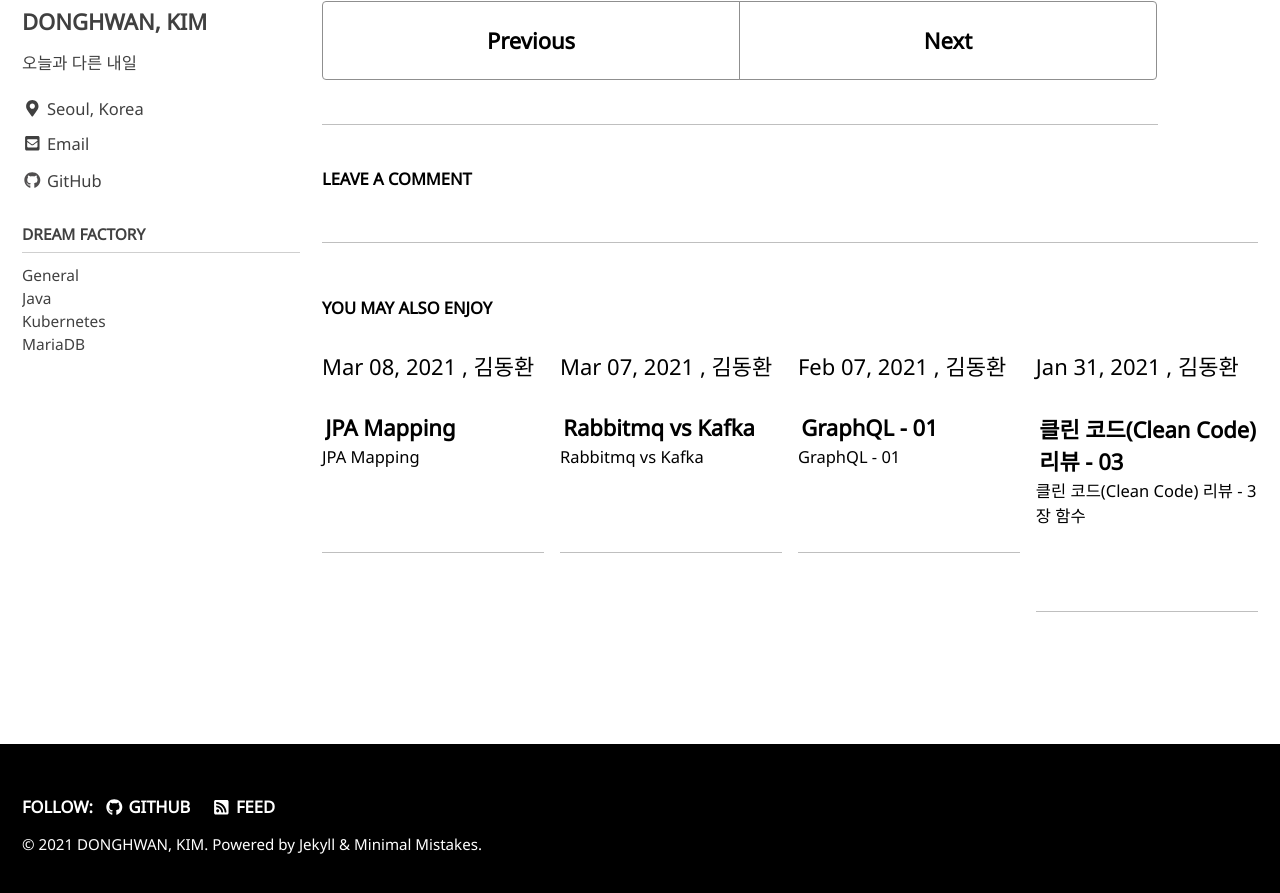
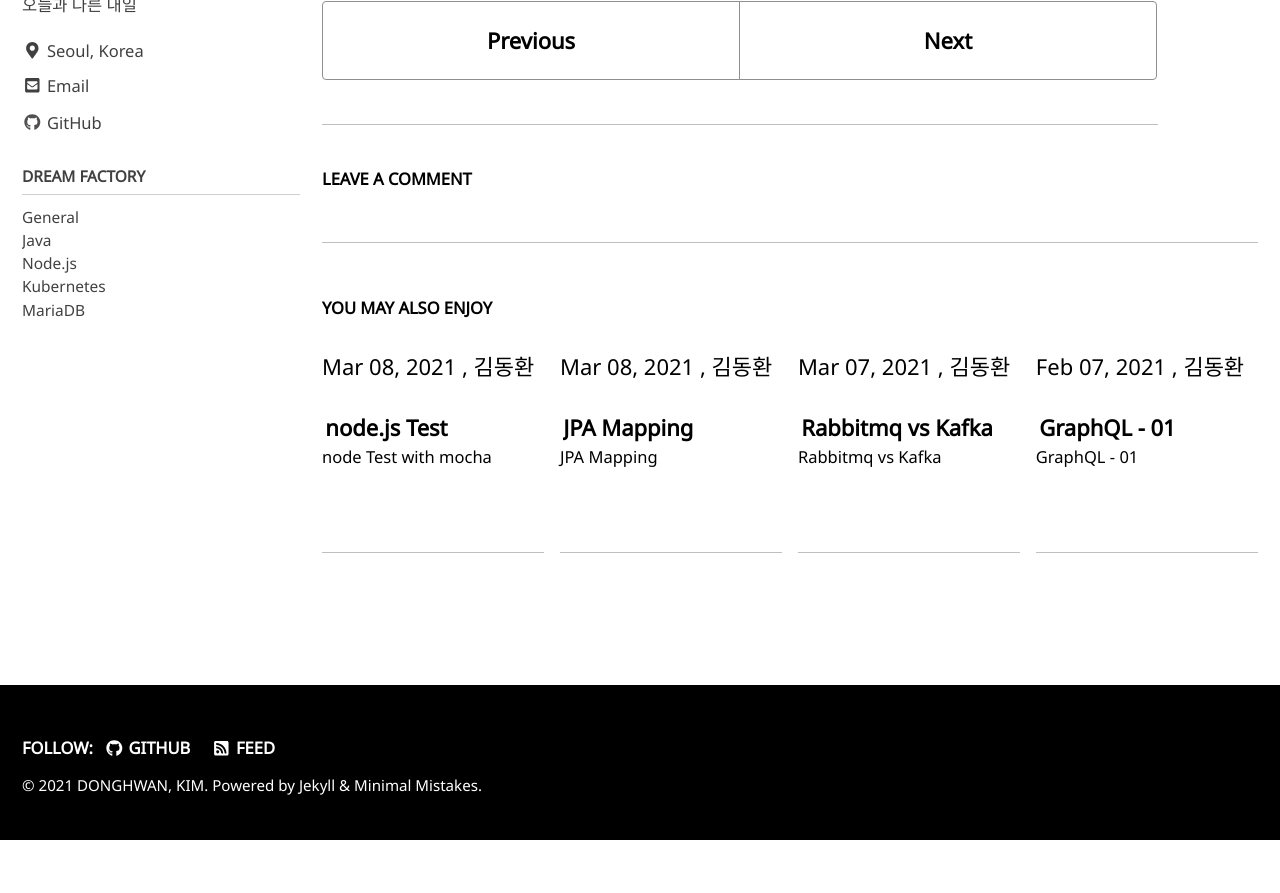
Before and after one commit to yearnlune/yearnlune.github.io, a Jekyll site: the page built from _posts/2021-01-10-android-01.md, in a window 1280 px wide and 900 px high, scrolled down 1277 px. Shown: the top 893 px of the window. Built offline with Jekyll 4.4.1, drawn with Linux system fonts in a browser that asks for light colours; cached includes are drawn as plain includes; comment, search, counter and statistics services are not loaded; after the commit the page ends 2118 px from its top, so only the background shows below that; part of the change alters nothing that is shown.

Commit message:
feat: Posted node.js test

````diff
--- a/_data/navigation.yml
+++ b/_data/navigation.yml
@@ -14,6 +14,8 @@ docs:
         url: /categories/#general
       - title: "Java"
         url: /categories/#java
+      - title: "Node.js"
+        url: /categories/#node
       - title: "Kubernetes"
         url: /categories/#kubernetes
       - title: "MariaDB"
--- /dev/null
+++ b/_posts/2021-03-15-node-test-with-mocha.md
@@ -0,0 +1,101 @@
+---
+tags:
+    - node
+    - node.js
+    - js
+    - test
+    - mocha
+    - chai
+    - bdd
+title: node.js Test
+date: 2021/03/08
+author: 김동환
+description:  node Test with mocha
+disabled: false
+categories:
+  - node
+---
+> Mocha는 Node.js에서 사용하는 JavaScript 테스트 프레임웍으로 쉽게 테스트 코드를 작성할 수 있으며, 비동기 테스트가 가능하다. Assertion모듈은 포함되어있지 않아, node에서 제공하는 `assert`를 사용하거나 `Chai` 와 같은 라이브러리를 사용할 수 있다. BDD, TDD 등의 인터페이스를 제공하고 있다.
+
+# 설치
+
+```bash
+# js
+npm install --save-dev mocha
+
+# ts
+npm install --save-dev mocha @types/mocha
+```
+
+# BDD 스키마
+
+```tsx
+describe('userService', function () {
+    describe('#createUser', function () {
+        it('correct request', function (done) {
+            //...
+            done();
+        });
+
+        it('incorrect request', function (done) {
+            //...
+            done();
+        });
+    })
+
+    describe('#findAllUser', function () {
+        it('correct request', function () {
+            //...
+        });
+
+        it('incorrect request', function () {
+            //...
+        });
+    });
+});
+
+/*
+
+userService
+    #createUser
+      √ correct request
+      √ incorrect request
+    #findAllUser
+      √ correct request
+      √ incorrect request
+
+*/
+```
+
+- describe: test suite로 여러 test case를 묶어놓은 집합이라 할 수 있다.
+- context: describe의 alias이다.
+- it: 하나의 test case이다. done parmeter를 통해서 비동기 함수에 대해서도 테스트 가능하다.
+
+
+```tsx
+// HOOKS
+
+before(function() {
+  // 블록 안에서 가장 처음 한번 실행된다.
+});
+
+after(function() {
+  // 블록 안에서 가장 나중에 한번 실행된다.
+});
+
+beforeEach(function() {
+  // 블록 안에서 테스트마다 먼저 실행된다.
+});
+
+afterEach(function() {
+  // 블록 안에서 테스트마다 나중에 실행된다.
+});
+
+```
+
+
+# 참고문헌
+
+[https://mochajs.org/](https://mochajs.org/)
+
+[https://www.chaijs.com/](https://www.chaijs.com/)
````
